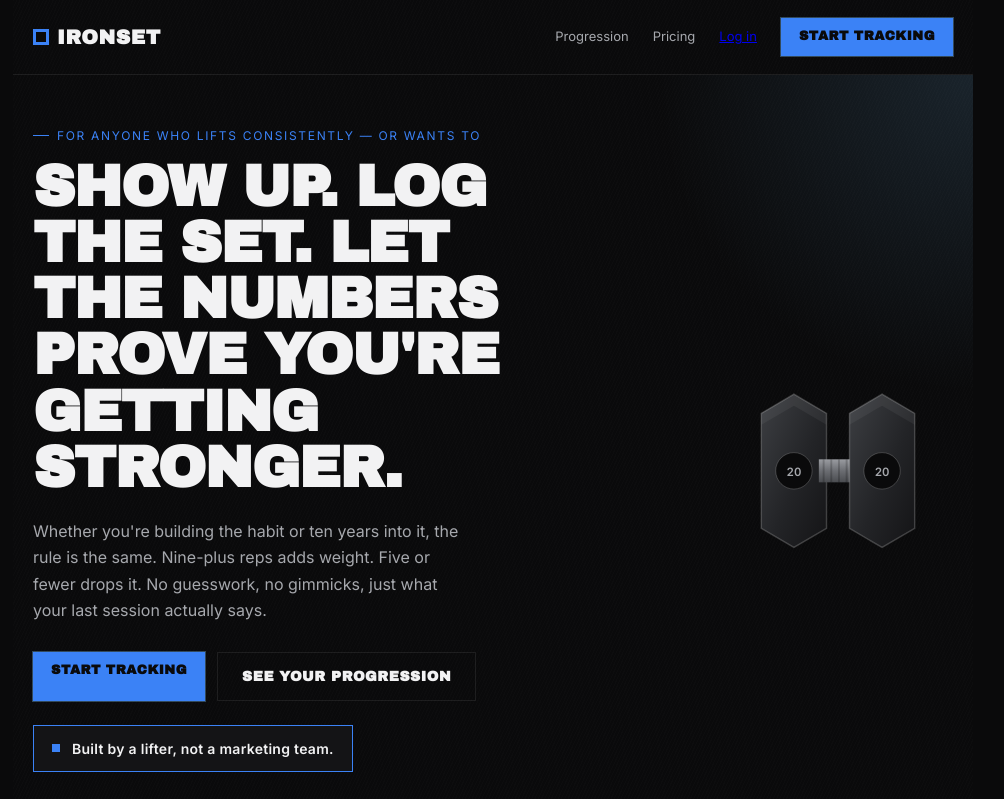
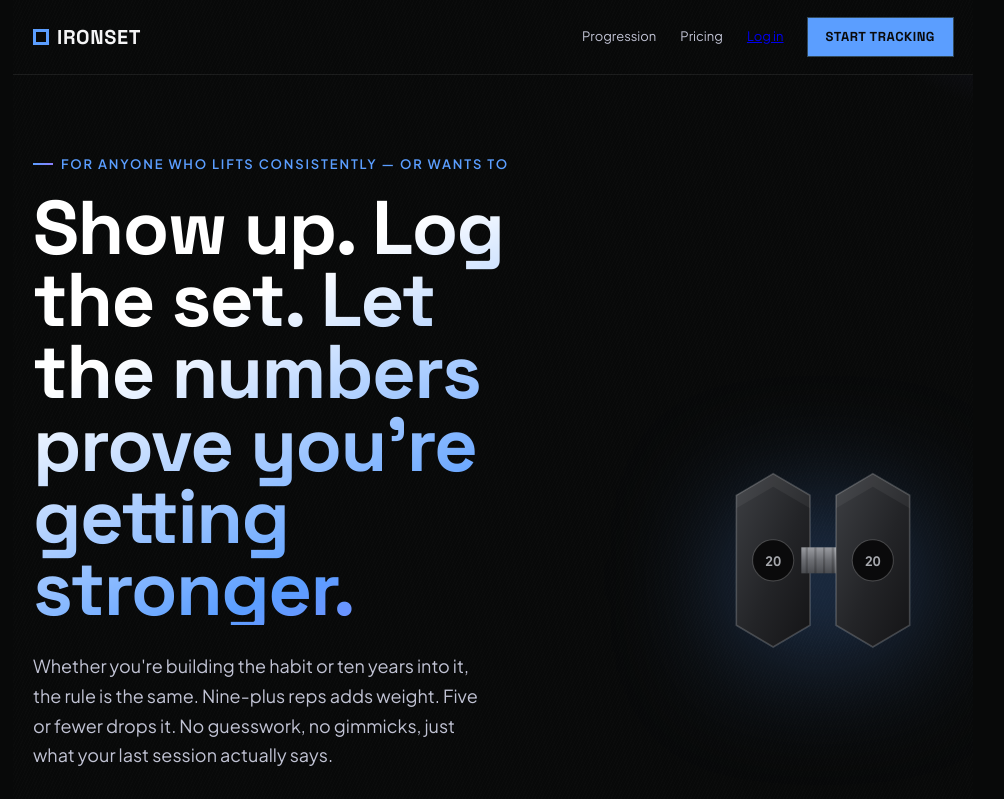
Before and after one commit to soccer-performance-app/THEREALIRONSET, a Next.js app: page / in a window 1280 px wide. Shown: the top 799 px of the page, without its empty margins (147-1151 px from the left). Built offline with nearby package versions, Linux system fonts and the light colour scheme.

Commit message:
Redesign visual system: Space Grotesk/Plus Jakarta Sans fonts, vibrant blue/violet/magenta gradients, motion, tinted feature cards

```diff
--- a/app/globals.css
+++ b/app/globals.css
@@ -1,23 +1,26 @@
-@import url("https://fonts.googleapis.com/css2?family=Archivo+Black&family=Inter:wght@400;500;600&family=JetBrains+Mono:wght@400;500;600&display=swap");
+@import url("https://fonts.googleapis.com/css2?family=Space+Grotesk:wght@500;600;700&family=Plus+Jakarta+Sans:wght@400;500;600;700&family=JetBrains+Mono:wght@400;500;600&display=swap");
 
 :root {
-  --bg: #0A0A0B;
-  --surface: #141416;
-  --line: rgba(255,255,255,0.08);
+  --bg: #080909;
+  --surface: #12131a;
+  --surface-2: #171821;
+  --line: rgba(255,255,255,0.1);
   --line-soft: rgba(255,255,255,0.08);
   --line-strong: rgba(255,255,255,0.2);
-  --text: #F2F2F3;
-  --text-dim: #A6A8AD;
-  --text-faint: #75777C;
-  --steel: #A6A8AD;
-  --steel-bright: #3B82F6;
-  --steel-dim: #1E3A5F;
-  --up: #3B82F6;
-  --down: #C97A54;
-  --radius: 0px;
-  --font-display: "Archivo Black", sans-serif;
-  --font-body: "Inter", sans-serif;
-  --font-num: "Inter", monospace;
+  --text: #f5f5f6;
+  --text-dim: #c1c3d4;
+  --text-faint: #75777c;
+  --steel: #a6a8ad;
+  --steel-bright: #5b9eff;
+  --accent-violet: #8b7fff;
+  --steel-dim: #1e3a5f;
+  --up: #5b9eff;
+  --down: #ff8a5c;
+  --radius: 10px;
+  --radius-lg: 16px;
+  --font-display: "Space Grotesk", sans-serif;
+  --font-body: "Plus Jakarta Sans", sans-serif;
+  --font-num: "Plus Jakarta Sans", monospace;
 }
 
 * { box-sizing: border-box; }
@@ -33,9 +36,8 @@ body {
 
 h1, h2, h3 {
   font-family: var(--font-display);
-  font-weight: 900;
-  text-transform: uppercase;
-  letter-spacing: -0.01em;
+  font-weight: 700;
+  letter-spacing: -0.02em;
   margin: 0;
   color: var(--text);
 }
@@ -44,9 +46,17 @@ h1 { letter-spacing: -0.02em; }
 .num { font-family: var(--font-num); font-variant-numeric: tabular-nums; }
 
 .card {
-  background: var(--surface);
+  background: linear-gradient(155deg, var(--surface-2) 0%, var(--surface) 70%);
   border: 1px solid var(--line-soft);
+  border-radius: var(--radius);
   padding: 16px;
+  position: relative;
+  transition: border-color 0.2s ease, box-shadow 0.2s ease, transform 0.2s ease;
+}
+.card:hover {
+  border-color: rgba(139,127,255,0.4);
+  box-shadow: 0 0 0 1px rgba(91,158,255,0.15), 0 0 32px rgba(139,127,255,0.12), 0 12px 32px rgba(0,0,0,0.4);
+  transform: translateY(-1px);
 }
 .card + .card { margin-top: 12px; }
 
@@ -56,25 +66,45 @@ h1 { letter-spacing: -0.02em; }
   letter-spacing: 0.06em;
   font-size: 0.95rem;
   border: 1px solid var(--line);
-  background: var(--surface);
+  background: var(--surface-2);
   color: var(--text);
+  border-radius: var(--radius);
   padding: 12px 16px;
   cursor: pointer;
+  transition: border-color 0.2s ease, box-shadow 0.2s ease, transform 0.1s ease;
 }
 .btn:hover { border-color: var(--steel-bright); }
-.btn-primary { background: var(--steel-dim); border-color: var(--steel-bright); color: var(--text); }
+.btn:active { transform: scale(0.97); }
+.btn-primary {
+  background: linear-gradient(135deg, #5b9eff 0%, #8b7fff 100%);
+  border-color: transparent;
+  color: #ffffff;
+  box-shadow: 0 0 0 1px rgba(91,158,255,0.6), 0 4px 24px rgba(91,158,255,0.4), 0 4px 24px rgba(139,127,255,0.25);
+}
+.btn-primary:hover {
+  box-shadow: 0 0 0 1px rgba(91,158,255,0.8), 0 6px 32px rgba(91,158,255,0.5), 0 6px 32px rgba(139,127,255,0.35);
+}
 .btn-block { width: 100%; }
 .btn:disabled { opacity: 0.4; cursor: not-allowed; }
 
 .chip {
   border: 1px solid var(--line);
-  background: var(--surface);
+  background: var(--surface-2);
   color: var(--text-dim);
+  border-radius: var(--radius);
   padding: 10px 14px;
   cursor: pointer;
   font-size: 0.9rem;
+  transition: border-color 0.2s ease, color 0.2s ease, box-shadow 0.2s ease;
 }
-.chip[aria-pressed="true"] { border-color: var(--steel-bright); color: var(--text); box-shadow: inset 0 0 0 1px var(--steel-bright); }
+.chip[aria-pressed="true"] {
+  border: 1px solid transparent;
+  background:
+    linear-gradient(var(--surface-2), var(--surface-2)) padding-box,
+    linear-gradient(135deg, #5b9eff, #8b7fff) border-box;
+  color: var(--text);
+  box-shadow: 0 0 20px rgba(91,158,255,0.3);
+}
 .chip-row { display: flex; flex-wrap: wrap; gap: 8px; }
 
 label { display: block; font-size: 0.85rem; color: var(--text-dim); margin-bottom: 6px; }
@@ -83,23 +113,50 @@ input, select {
   background: var(--bg);
   border: 1px solid var(--line);
   color: var(--text);
+  border-radius: var(--radius);
   padding: 11px 12px;
   font-family: var(--font-body);
   font-size: 1rem;
+  transition: border-color 0.2s ease, box-shadow 0.2s ease;
 }
-input:focus, select:focus { outline: none; border-color: var(--steel-bright); }
+input:focus, select:focus {
+  outline: none;
+  border-color: var(--steel-bright);
+  box-shadow: 0 0 0 3px rgba(91,158,255,0.2), 0 0 20px rgba(91,158,255,0.15);
+}
 .field + .field { margin-top: 14px; }
 .row { display: grid; grid-template-columns: 1fr 1fr; gap: 12px; }
 
-.pill { font-family: var(--font-num); font-size: 0.78rem; padding: 2px 8px; }
+.pill { font-family: var(--font-num); font-size: 0.78rem; padding: 2px 8px; border-radius: 999px; }
 .pill-up   { color: var(--up);   border: 1px solid var(--up); }
 .pill-down { color: var(--down); border: 1px solid var(--down); }
 .pill-hold { color: var(--text-dim); border: 1px solid var(--line); }
 
 .muted { color: var(--text-dim); }
-.big-num { font-family: var(--font-num); font-size: 2.6rem; font-weight: 600; }
+.big-num {
+  font-family: var(--font-num);
+  font-size: 2.6rem;
+  font-weight: 700;
+  color: var(--steel-bright);
+  background: linear-gradient(135deg, #5b9eff, #8b7fff);
+  -webkit-background-clip: text;
+  background-clip: text;
+  -webkit-text-fill-color: transparent;
+}
 
 .wrap { width: 100%; max-width: 560px; margin: 0 auto; padding: 20px 16px 96px; }
+
+.glow-blue {
+  position: absolute;
+  border-radius: 50%;
+  background: radial-gradient(circle, rgba(91,158,255,0.35), rgba(139,127,255,0.15) 50%, transparent 75%);
+  pointer-events: none;
+  filter: blur(2px);
+}
+
+@media (prefers-reduced-motion: reduce) {
+  * { transition: none !important; }
+}
 
 /* ---------- Landing page ---------- */
 .landing {
@@ -133,23 +190,66 @@ input:focus, select:focus { outline: none; border-color: var(--steel-bright); }
 }
 
 .lp-hero {
-  padding: 52px 20px 0; border-bottom: 1px solid var(--line-soft); position: relative;
-  display: grid; grid-template-columns: 1.2fr 0.8fr; gap: 24px; align-items: center;
+  padding: 80px 20px 60px;
+  border-bottom: 1px solid var(--line-soft);
+  position: relative;
+  display: grid;
+  grid-template-columns: 1.2fr 0.8fr;
+  gap: 24px;
+  align-items: center;
+  background:
+    radial-gradient(ellipse 1100px 700px at 15% -20%, rgba(91,158,255,0.5), transparent 55%),
+    radial-gradient(ellipse 900px 700px at 100% 0%, rgba(139,127,255,0.45), transparent 55%),
+    radial-gradient(ellipse 800px 600px at 60% 100%, rgba(255,92,168,0.3), transparent 55%);
+  overflow: hidden;
 }
-.hero-glow-corner {
-  position: absolute; top: 0; right: 0; width: 320px; height: 320px;
-  background: radial-gradient(circle at top right, rgba(107,168,212,0.16), transparent 70%); pointer-events: none;
-}
+.hero-glow-corner { display: none; }
 .hero-copy { padding-bottom: 44px; position: relative; z-index: 1; }
 .eyebrow-line {
-  color: var(--steel-bright); font-family: var(--font-num); font-size: 12px; letter-spacing: 0.14em;
-  text-transform: uppercase; margin: 0 0 14px; display: flex; align-items: center; gap: 8px;
+  color: var(--steel-bright);
+  font-family: var(--font-num);
+  font-size: 13px;
+  font-weight: 600;
+  letter-spacing: 0.14em;
+  text-transform: uppercase;
+  margin: 0 0 18px;
+  display: flex;
+  align-items: center;
+  gap: 8px;
 }
-.tick-line { width: 16px; height: 1px; background: var(--steel-bright); display: inline-block; }
-.lp-hero h1 { font-size: clamp(34px, 6vw, 58px); line-height: 0.97; }
-.hero-sub { color: var(--text-dim); font-size: 16px; max-width: 440px; margin: 22px 0 28px; line-height: 1.65; }
-.hero-actions { display: flex; gap: 12px; flex-wrap: wrap; }
-.dumbbell-svg { width: 100%; max-width: 230px; height: auto; justify-self: end; position: relative; z-index: 1; }
+.tick-line {
+  width: 20px;
+  height: 2px;
+  background: linear-gradient(90deg, #5b9eff, #8b7fff);
+  display: inline-block;
+  border-radius: 2px;
+}
+.lp-hero h1 {
+  font-size: clamp(42px, 7.5vw, 76px);
+  line-height: 0.95;
+  color: var(--text);
+  background: linear-gradient(155deg, #ffffff 30%, #5b9eff 75%, #8b7fff 100%);
+  -webkit-background-clip: text;
+  background-clip: text;
+  -webkit-text-fill-color: transparent;
+}
+.hero-sub {
+  color: var(--text-dim);
+  font-size: 18px;
+  max-width: 460px;
+  margin: 26px 0 32px;
+  line-height: 1.65;
+}
+.hero-actions { display: flex; gap: 14px; flex-wrap: wrap; }
+.dumbbell-svg {
+  width: 100%;
+  max-width: 260px;
+  height: auto;
+  justify-self: end;
+  position: relative;
+  z-index: 1;
+  filter: drop-shadow(0 20px 60px rgba(91,158,255,0.35));
+}
 
 .lp-graph-section { padding: 36px 20px; border-bottom: 1px solid var(--line-soft); position: relative; }
 .tick { position: absolute; left: 20px; width: 1px; height: 6px; background: var(--line); }
@@ -173,7 +273,17 @@ input:focus, select:focus { outline: none; border-color: var(--steel-bright); }
 .stage-cell p { font-size: 14px; color: var(--text-dim); margin: 10px 0 0; line-height: 1.6; }
 
 .lp-feature-grid { display: grid; grid-template-columns: repeat(auto-fit, minmax(240px, 1fr)); border-bottom: 1px solid var(--line-soft); }
-.feature-card { background: var(--surface); border: 1px solid var(--line-soft); border-top: none; padding: 28px 24px; position: relative; }
+.feature-card {
+  background: var(--surface);
+  border: 1px solid var(--line-soft);
+  border-top: none;
+  padding: 28px 24px;
+  position: relative;
+  overflow: hidden;
+}
+.feature-card:nth-of-type(1) { background: linear-gradient(160deg, rgba(91,158,255,0.14), var(--surface) 60%); }
+.feature-card:nth-of-type(2) { background: linear-gradient(160deg, rgba(139,127,255,0.14), var(--surface) 60%); }
+.feature-card:nth-of-type(3) { background: linear-gradient(160deg, rgba(255,92,168,0.12), var(--surface) 60%); }
 .feature-card::before { content: ""; position: absolute; inset: 0; background: linear-gradient(180deg, rgba(255,255,255,0.03), transparent 40%); pointer-events: none; }
 .feature-card h3 { font-size: 20px; margin: 10px 0; }
 .feature-card p { color: var(--text-dim); font-size: 14px; line-height: 1.6; margin: 0; }
@@ -188,8 +298,11 @@ input:focus, select:focus { outline: none; border-color: var(--steel-bright); }
 
 .lp-cta { padding: 44px 20px; text-align: center; position: relative; overflow: hidden; border-bottom: 1px solid var(--line-soft); }
 .cta-glow {
-  position: absolute; left: 50%; top: 0; transform: translateX(-50%); width: 600px; height: 200px;
-  background: radial-gradient(ellipse at center, rgba(107,168,212,0.16), transparent 70%); pointer-events: none;
+  position: absolute; left: 50%; top: -40px; transform: translateX(-50%); width: 800px; height: 340px;
+  background:
+    radial-gradient(ellipse 400px 250px at 30% 50%, rgba(91,158,255,0.4), transparent 70%),
+    radial-gradient(ellipse 400px 250px at 70% 50%, rgba(139,127,255,0.35), transparent 70%);
+  pointer-events: none;
 }
 .lp-cta h2 { font-size: 28px; margin-bottom: 12px; position: relative; }
 .lp-cta p { color: var(--text-dim); font-size: 14px; margin: 0 0 24px; position: relative; }
@@ -219,3 +332,50 @@ input:focus, select:focus { outline: none; border-color: var(--steel-bright); }
   color: var(--text);
   letter-spacing: 0.02em;
 }
+
+@keyframes heroGradientShift {
+  0%, 100% {
+    background-position: 20% -10%, 90% 20%;
+  }
+  50% {
+    background-position: 35% 10%, 75% 35%;
+  }
+}
+
+@keyframes fadeSlideUp {
+  from { opacity: 0; transform: translateY(16px); }
+  to { opacity: 1; transform: translateY(0); }
+}
+
+.lp-hero {
+  background-size: 200% 200%, 200% 200%;
+  animation: heroGradientShift 16s ease-in-out infinite;
+}
+
+.eyebrow-line { animation: fadeSlideUp 0.6s ease-out both; }
+.lp-hero h1 { animation: fadeSlideUp 0.7s ease-out 0.1s both; }
+.hero-sub { animation: fadeSlideUp 0.7s ease-out 0.2s both; }
+.hero-actions { animation: fadeSlideUp 0.7s ease-out 0.3s both; }
+.trust-banner { animation: fadeSlideUp 0.7s ease-out 0.4s both; }
+.dumbbell-svg { animation: fadeSlideUp 0.9s ease-out 0.2s both; }
+
+.btn-primary, .btn-solid {
+  transition: border-color 0.2s ease, box-shadow 0.25s ease, transform 0.2s ease;
+}
+.btn-primary:hover, .btn-solid:hover {
+  transform: translateY(-2px);
+}
+
+@media (prefers-reduced-motion: reduce) {
+  .lp-hero,
+  .eyebrow-line,
+  .lp-hero h1,
+  .hero-sub,
+  .hero-actions,
+  .trust-banner,
+  .dumbbell-svg {
+    animation: none !important;
+    opacity: 1;
+    transform: none;
+  }
+}
```
